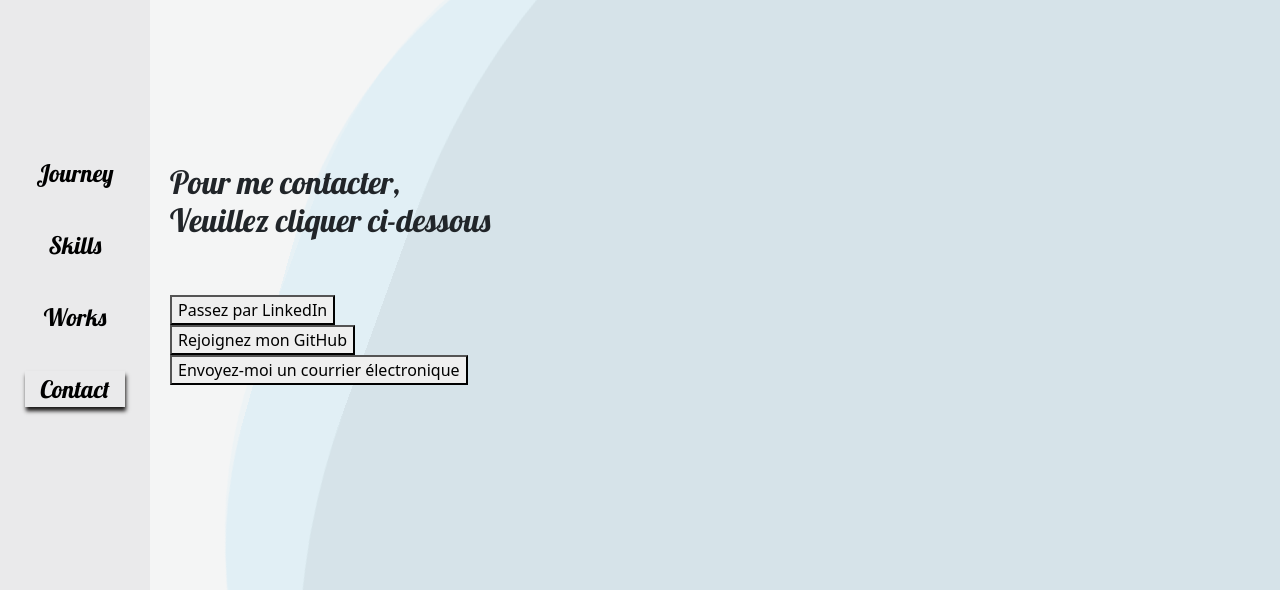
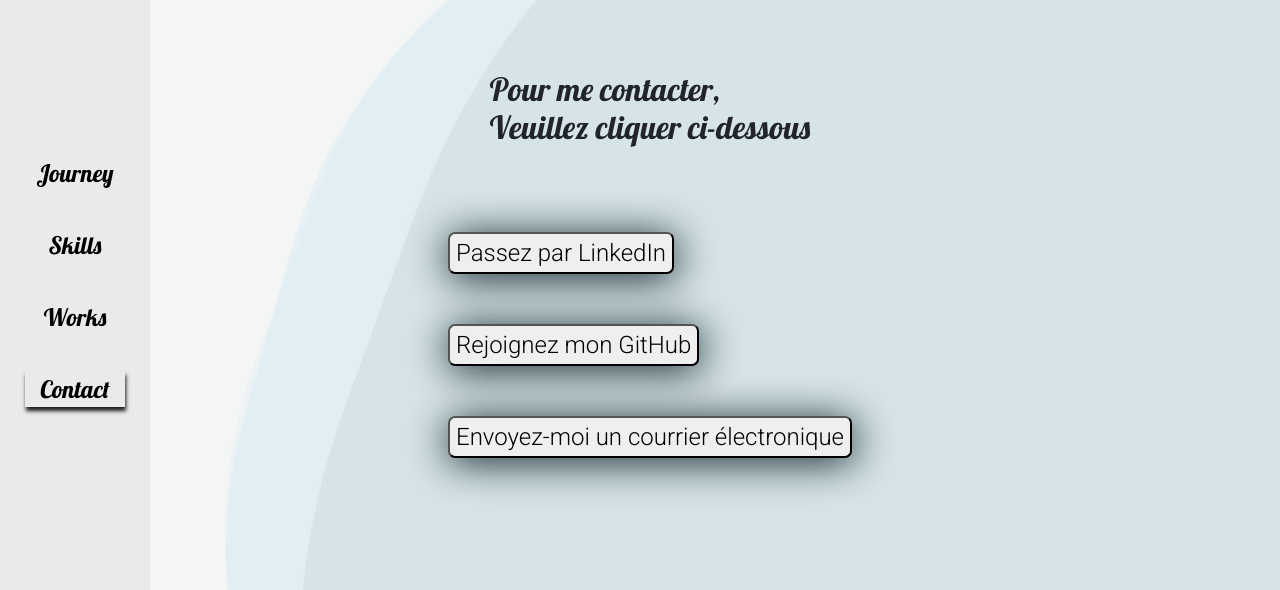
Before and after one commit to AurelienVERRIER/Portfolio, a plain HTML site: page contact.html in a window 1280 px wide. Shown: the part 126-716 px from the top of the page. Drawn offline with nearby package versions, Linux system fonts and the light colour scheme.

```diff
--- a/contact.html
+++ b/contact.html
@@ -6,7 +6,7 @@
     <meta name="viewport" content="width=device-width, initial-scale=1.0">
     <link href="https://cdn.jsdelivr.net/npm/bootstrap@5.2.0-beta1/dist/css/bootstrap.min.css" rel="stylesheet" integrity="sha384-0evHe/X+R7YkIZDRvuzKMRqM+OrBnVFBL6DOitfPri4tjfHxaWutUpFmBp4vmVor" crossorigin="anonymous">
     <link href="./styles/main.css" rel="stylesheet">
-    <link href="./styles//contact.css" rel="stylesheet">
+    <link href="./styles/contact.css" rel="stylesheet">
     <link rel="preconnect" href="https://fonts.googleapis.com">
     <link rel="preconnect" href="https://fonts.gstatic.com" crossorigin>
     <link href="https://fonts.googleapis.com/css2?family=Dancing+Script:wght@400;500;600;700&family=Lobster&display=swap" rel="stylesheet">
```
Also changed, not shown: skills.html (+1 -11 lines).
